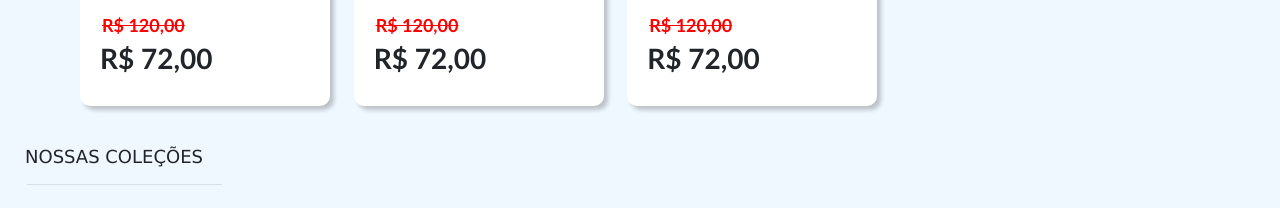
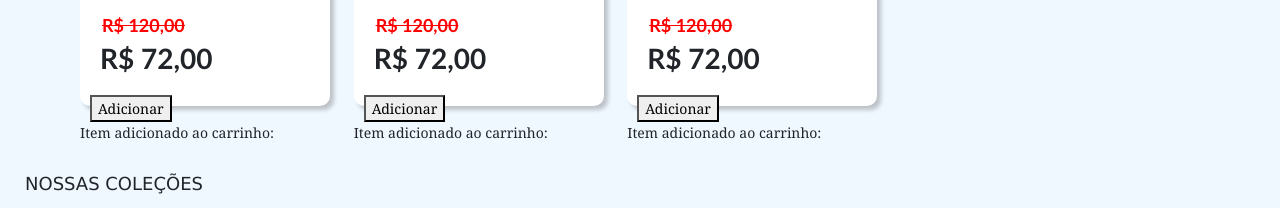
Before and after one commit to MateusProDev/loja_de_Pets, a plain HTML site: page index.html in a window 1280 px wide. Shown: the part 2106-2314 px from the top of the page. Drawn offline with nearby package versions, Linux system fonts and the light colour scheme.

Commit message:
Update index.html

```diff
--- a/index.html
+++ b/index.html
@@ -63,6 +63,10 @@
                         <del>R$ 120,00</del>
                         <p>R$ 72,00</p>
                     </strong>
+                    <button class="adicionar-ao-carrinho" data-produto="Rastreador Pet Track">Adicionar</button>
+                    <div class="notificacao" id="notificacao-carrinho">
+                        Item adicionado ao carrinho: <span id="produto-adicionado"></span>
+                    </div>
                 </div>
                 <div class="box">
                     <div id="porcentagem"> 40% Off</div>
@@ -72,6 +76,10 @@
                         <del>R$ 120,00</del>
                         <p>R$ 72,00</p>
                     </strong>
+                    <button class="adicionar-ao-carrinho" data-produto="Corte Tradicional">Adicionar</button>
+                    <div class="notificacao" id="notificacao-carrinho">
+                        Item adicionado ao carrinho: <span id="produto-adicionado"></span>
+                      </div>
                 </div>
                 <div class="box">
                     <div id="porcentagem"> 40% Off</div>
@@ -81,6 +89,10 @@
                         <del>R$ 120,00</del>
                         <p>R$ 72,00</p>
                     </strong>
+                    <button class="adicionar-ao-carrinho" data-produto="Corte Tradicional">Adicionar</button>
+                    <div class="notificacao" id="notificacao-carrinho">
+                        Item adicionado ao carrinho: <span id="produto-adicionado"></span>
+                    </div>
                 </div>
             </div>
         </section>
```
